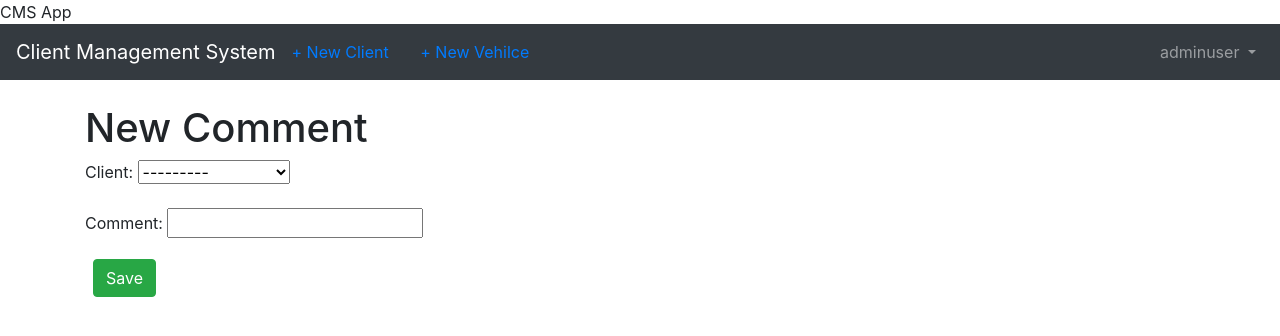
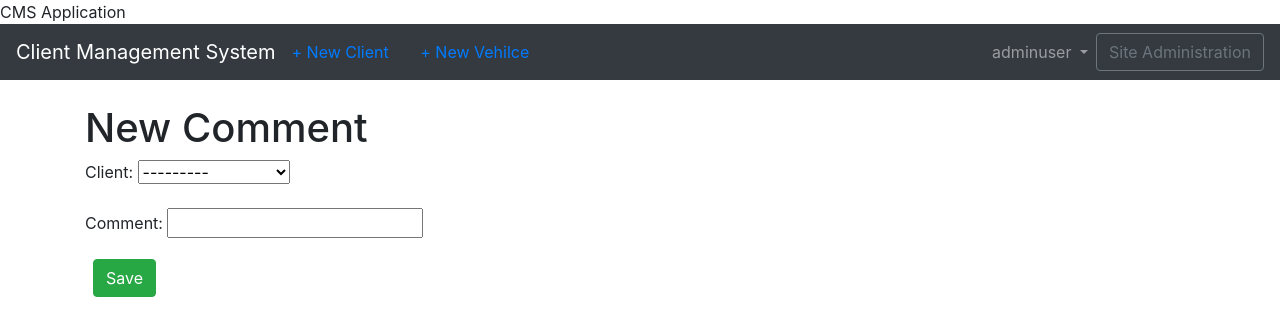
Before and after one commit to kvelayutham1/ISQA8210_Assignment1_CMS, a Django app: page /clients/50/add_comment/ in a window 1280 px wide. Shown: the top 336 px of the page. Run offline with Django 3.2, Linux system fonts and the light colour scheme; a user stored in the database is signed in; data comes from the database, SQL or seed files in the repository; both versions use the stored data as it was after the commit; some libraries are stand-ins or nearby versions.

Commit message:
Merge remote-tracking branch 'origin/main'
Vehicle Management - New, Update, Delete completed

Comments functionality completed. Few changes implemented in home page

```diff
--- a/clientms/templates/base.html
+++ b/clientms/templates/base.html
@@ -9,7 +9,7 @@
     <!-- Bootstrap CSS -->
     <link rel="stylesheet" href="https://stackpath.bootstrapcdn.com/bootstrap/4.1.3/css/bootstrap.min.css" integrity="sha384-MCw98/SFnGE8fJT3GXwEOngsV7Zt27NXFoaoApmYm81iuXoPkFOJwJ8ERdknLPMO" crossorigin="anonymous">
 
-    <name>{% block name %}CMS App{% endblock name %}</name>
+    <name>{% block name %}CMS Application{% endblock name %}</name>
   </head>
   <body>
     <nav class="navbar navbar-expand-md navbar-dark bg-dark mb-4">
@@ -26,6 +26,7 @@
       aria-expanded="false" aria-label="Toggle navigation">
         <span class="navbar-toggler-icon"></span>
       </button>
+
       <div class="collapse navbar-collapse" id="navbarCollapse">
         {% if user.is_authenticated %}
           <ul class="navbar-nav ml-auto">
@@ -39,6 +40,7 @@
               aria-labelledby="userMenu">
                 <a class="dropdown-item" href="{% url 'password_change'%}">Change password</a>
                 <div class="dropdown-divider"></div>
+
                 <a class="dropdown-item" href="{% url 'logout'%}">
                 Log Out</a>
               </div>
@@ -53,6 +55,13 @@
           </form>
         {% endif %}
       </div>
+
+      {% if user.is_staff %}
+        <form class="form-inline ml-auto">
+          <a class="btn btn-outline-secondary" href="admin" >
+            Site Administration</a>
+        </form>
+                {% endif %}
     </nav>
     <div class="container">
       {% block content %}
```
Also changed, not shown: clientms/db.sqlite3.
